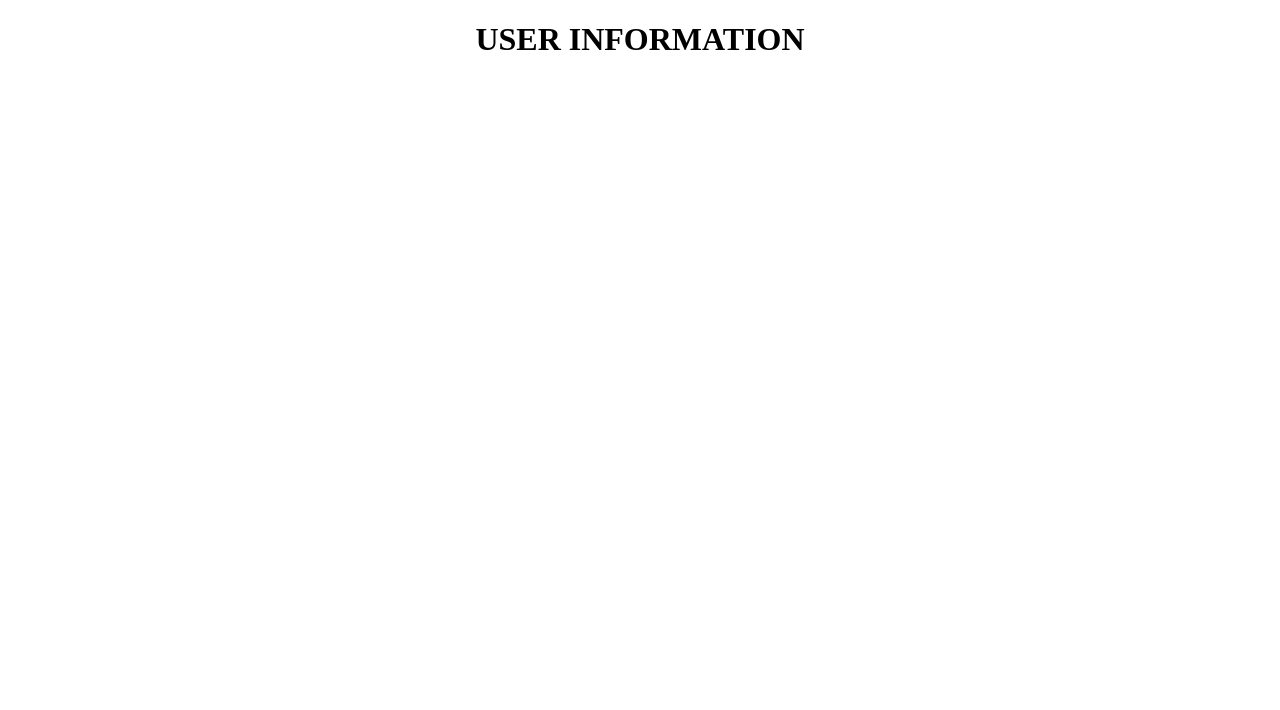
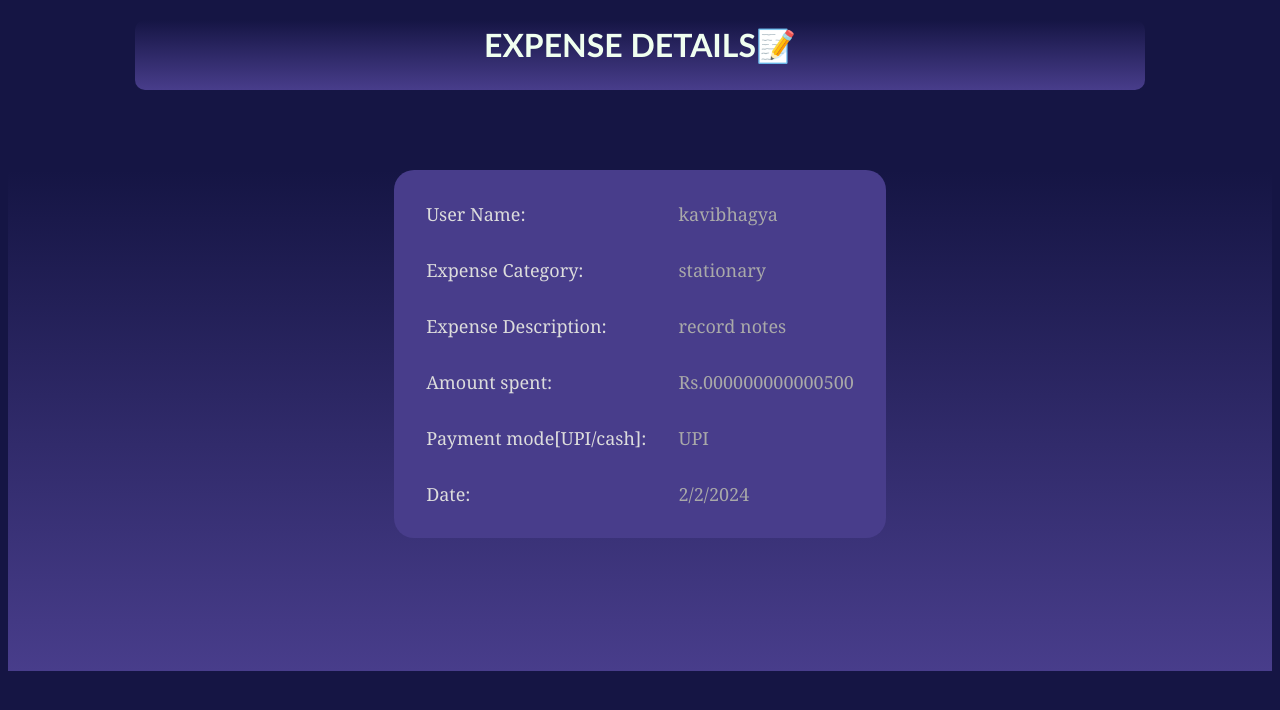
Before and after one commit to Kavibhagya30/Personal_Expense_Tracker, a plain HTML site: page index.html in a window 1280 px wide. Drawn offline with Linux system fonts and the light colour scheme.

Commit message:
html and css files updated

```diff
--- a/index.html
+++ b/index.html
@@ -4,11 +4,45 @@
     Personal_Expense_Tracker
   </title>
   <link rel="icon" href="download.png"></link>
+  <link rel="stylesheet" href="style.css"></link>
 </head>
 <body>
   <center>
     <h1>
-      USER INFORMATION
+      EXPENSE DETAILS📝
     </h1>
   </center>
+  <div>
+  <table><center>
+    <tr>
+      <td class="td">User Name:</td>
+      <td>kavibhagya</td>
+  </tr>
+  <tr>
+    <td class="td">Expense Category:</td>
+    <td>stationary</td>
+  </tr>
+  <tr>
+    <td class="td">
+      Expense Description:
+    </td>
+    <td>record notes</td>
+  </tr>
+  <tr>
+    <td class="td">
+      Amount spent:
+    </td>
+    <td>Rs.000000000000500</td>
+  </tr>
+  <tr>
+    <td class="td">Payment mode[UPI/cash]:</td>
+    <td>UPI</td>
+  </tr>
+  <tr>
+    <td class="td">Date:</td>
+    <td>2/2/2024                </td>
+  </tr>
+  </table>
+</center>
 </body>
+</div>
```
